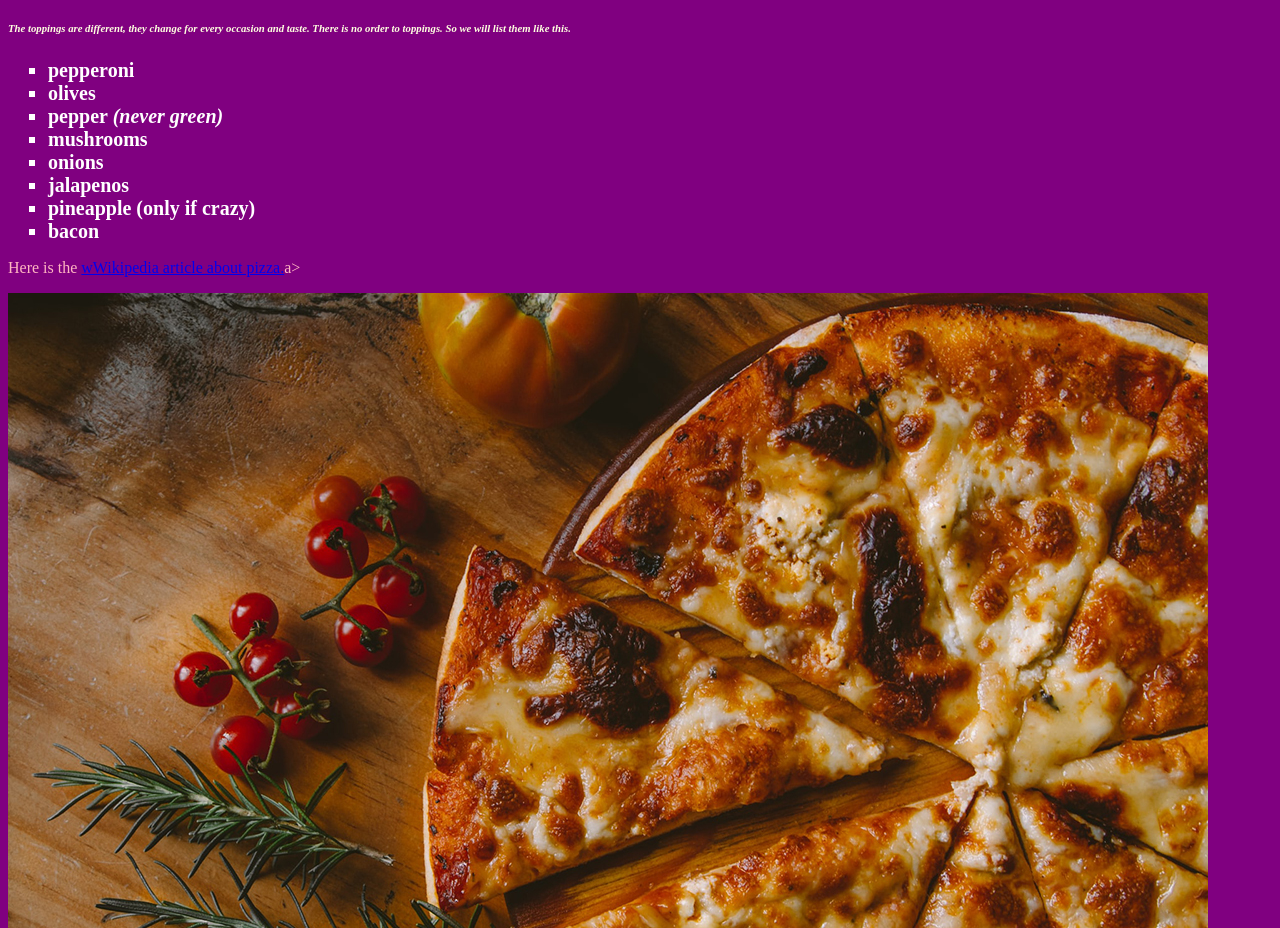
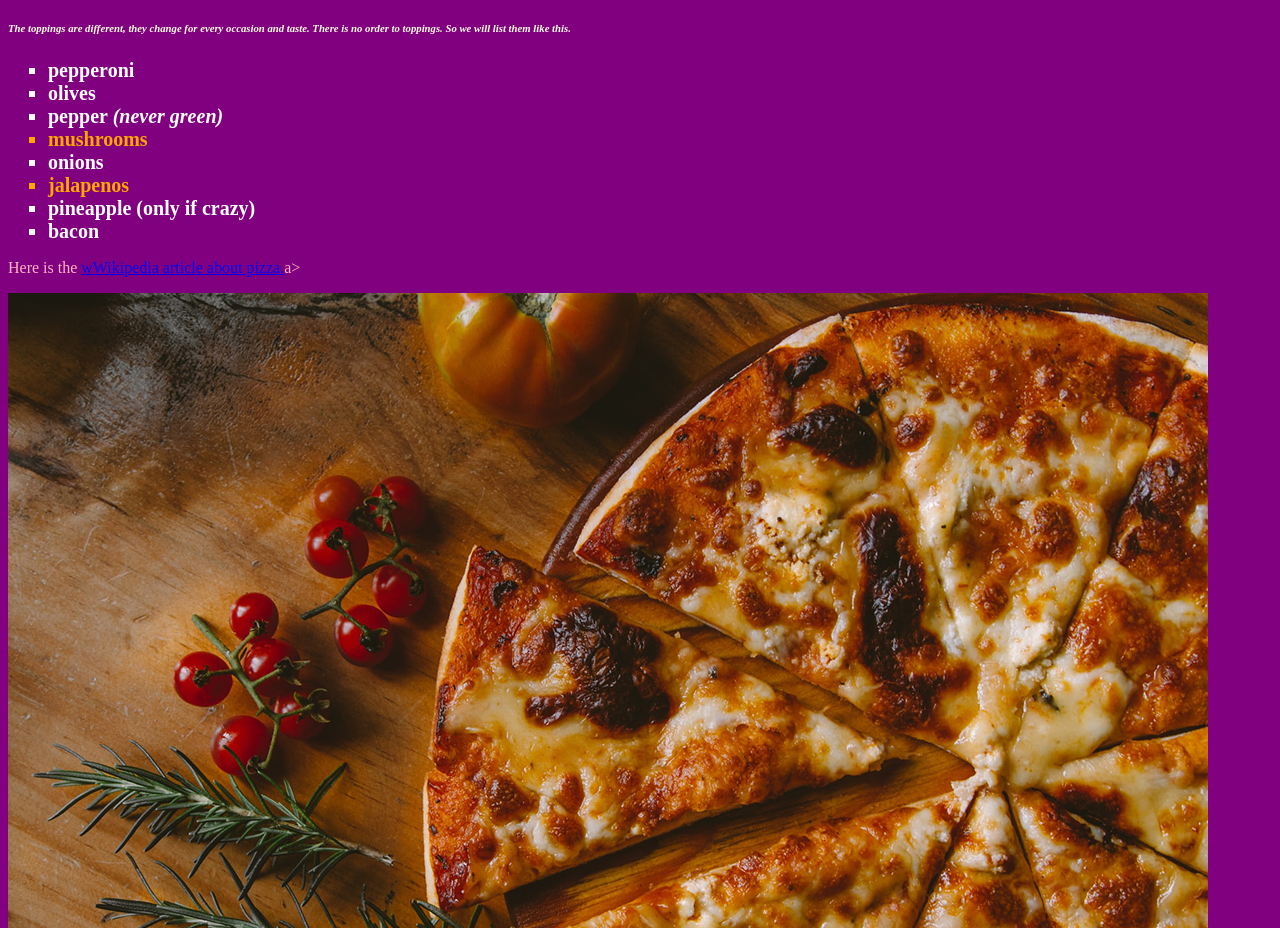
Before and after one commit to MrWPrice/GWDS-Weekly-Coding-Sheets, a plain HTML site: page Week-3/index.html in a window 1280 px wide. Shown: the part 862-1790 px from the top of the page. Drawn offline with Linux system fonts and the light colour scheme.

Commit message:
Update index.html

```diff
--- a/Week-3/index.html
+++ b/Week-3/index.html
@@ -43,9 +43,9 @@
         <li>pepperoni</li>
         <li>olives</li>
         <li>pepper <em>(never green)</em></li>
-        <li>mushrooms</li>
+        <li class="fave">mushrooms</li>
         <li>onions</li>
-        <li>jalapenos</li>
+        <li class="fave">jalapenos</li>
         <li>pineapple <strong>(only if crazy)</strong></li>
         <li>bacon</li>
     </ul>
```
